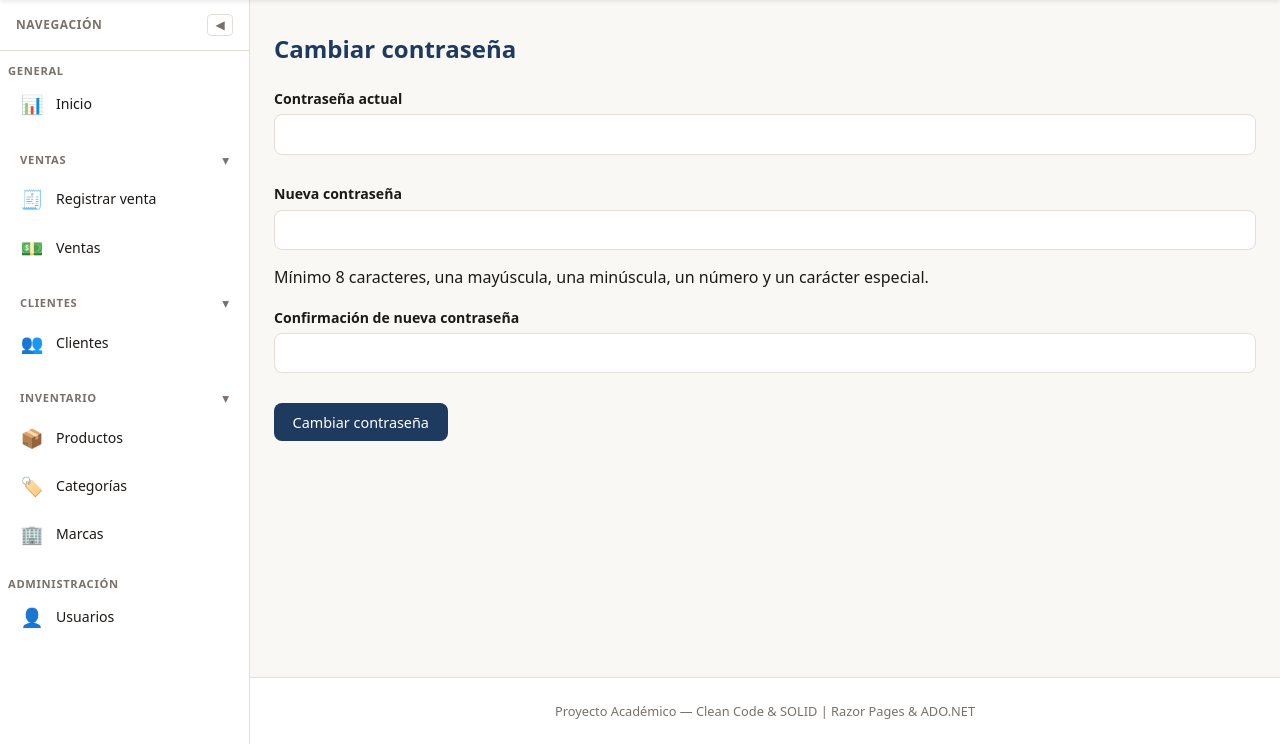
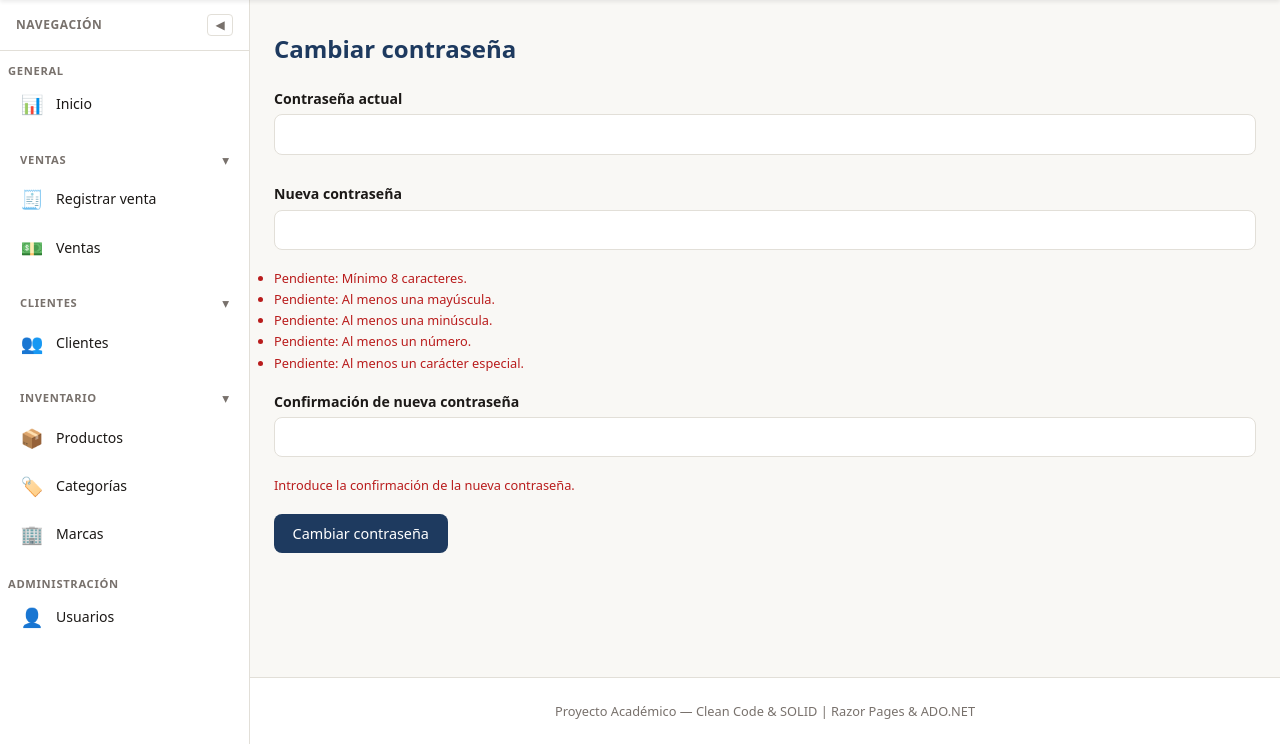
Before and after one commit to Lackio-EL-14/Proyecto_Libreria_arqsoft, an ASP.NET Core app: page /Cuenta/CambiarContrasena in a window 1280 px wide. Shown: the part 56-800 px from the top of the page. Run offline with ASP.NET Core 8, Linux system fonts and the light colour scheme; the visitor is signed in with stand-in values (Sample User, id 1).

Commit message:
US-129: implementa validacion visual de contrasena

```diff
--- a/src/Libreria.Client/Pages/Cuenta/CambiarContrasena.cshtml
+++ b/src/Libreria.Client/Pages/Cuenta/CambiarContrasena.cshtml
@@ -11,7 +11,7 @@
     <p role="status">@mensaje</p>
 }
 
-<form method="post">
+<form method="post" id="cambiar-contrasena">
     <div asp-validation-summary="ModelOnly" class="text-danger"></div>
     <div class="form-group">
         <label asp-for="Input.ContrasenaActual">Contraseña actual</label>
@@ -24,13 +24,24 @@
         <input asp-for="Input.NuevaContrasena" type="password" class="form-control"
                autocomplete="new-password" maxlength="128" required />
         <span asp-validation-for="Input.NuevaContrasena" class="text-danger"></span>
-        <p>Mínimo 8 caracteres, una mayúscula, una minúscula, un número y un carácter especial.</p>
+        <ul id="reglas-contrasena" aria-live="polite">
+            <li data-regla="longitud">Pendiente: Mínimo 8 caracteres.</li>
+            <li data-regla="mayuscula">Pendiente: Al menos una mayúscula.</li>
+            <li data-regla="minuscula">Pendiente: Al menos una minúscula.</li>
+            <li data-regla="numero">Pendiente: Al menos un número.</li>
+            <li data-regla="especial">Pendiente: Al menos un carácter especial.</li>
+        </ul>
     </div>
     <div class="form-group">
         <label asp-for="Input.Confirmacion">Confirmación de nueva contraseña</label>
         <input asp-for="Input.Confirmacion" type="password" class="form-control"
                autocomplete="new-password" maxlength="128" required />
         <span asp-validation-for="Input.Confirmacion" class="text-danger"></span>
+        <p id="estado-confirmacion" role="status"></p>
     </div>
-    <button type="submit" class="btn btn--primary">Cambiar contraseña</button>
+    <button type="submit" class="btn btn--primary" disabled>Cambiar contraseña</button>
 </form>
+
+@section Scripts {
+    <script src="~/js/cambiar-contrasena.js" asp-append-version="true"></script>
+}
--- /dev/null
+++ b/src/Libreria.Client/wwwroot/js/cambiar-contrasena.js
@@ -0,0 +1,49 @@
+(() => {
+    'use strict';
+
+    const formulario = document.getElementById('cambiar-contrasena');
+    if (!formulario) return;
+
+    const actual = document.getElementById('Input_ContrasenaActual');
+    const nueva = document.getElementById('Input_NuevaContrasena');
+    const confirmacion = document.getElementById('Input_Confirmacion');
+    const estadoConfirmacion = document.getElementById('estado-confirmacion');
+    const boton = formulario.querySelector('button[type="submit"]');
+    const reglas = [
+        ['longitud', valor => valor.length >= 8],
+        ['mayuscula', valor => /\p{Lu}/u.test(valor)],
+        ['minuscula', valor => /\p{Ll}/u.test(valor)],
+        ['numero', valor => /\p{Nd}/u.test(valor)],
+        ['especial', valor => /[\p{P}\p{S}]/u.test(valor)]
+    ].map(([nombre, cumple]) => {
+        const elemento = formulario.querySelector(`[data-regla="${nombre}"]`);
+        return { elemento, cumple, texto: elemento.textContent.replace('Pendiente: ', '') };
+    });
+
+    function validar() {
+        let reglasCumplidas = true;
+        for (const regla of reglas) {
+            const cumple = regla.cumple(nueva.value);
+            regla.elemento.textContent = `${cumple ? 'Cumple' : 'Pendiente'}: ${regla.texto}`;
+            regla.elemento.classList.toggle('text-danger', !cumple);
+            reglasCumplidas = reglasCumplidas && cumple;
+        }
+
+        const coinciden = nueva.value.length > 0 && nueva.value === confirmacion.value;
+        estadoConfirmacion.textContent = confirmacion.value.length === 0
+            ? 'Introduce la confirmación de la nueva contraseña.'
+            : coinciden ? 'Las contraseñas coinciden.' : 'Las contraseñas no coinciden.';
+        estadoConfirmacion.classList.toggle('text-danger', !coinciden);
+
+        boton.disabled = !(actual.value.length > 0 && reglasCumplidas && coinciden
+            && formulario.checkValidity());
+        return !boton.disabled;
+    }
+
+    formulario.addEventListener('input', validar);
+    formulario.addEventListener('change', validar);
+    formulario.addEventListener('submit', evento => {
+        if (!validar()) evento.preventDefault();
+    });
+    validar();
+})();
```
